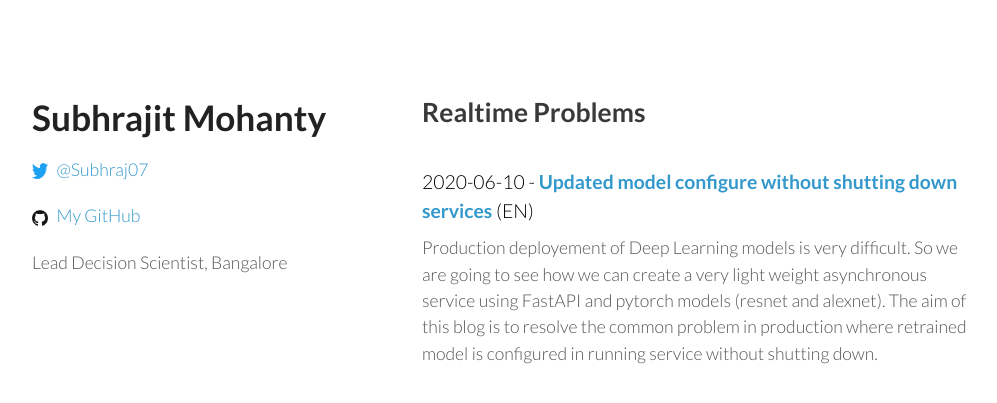
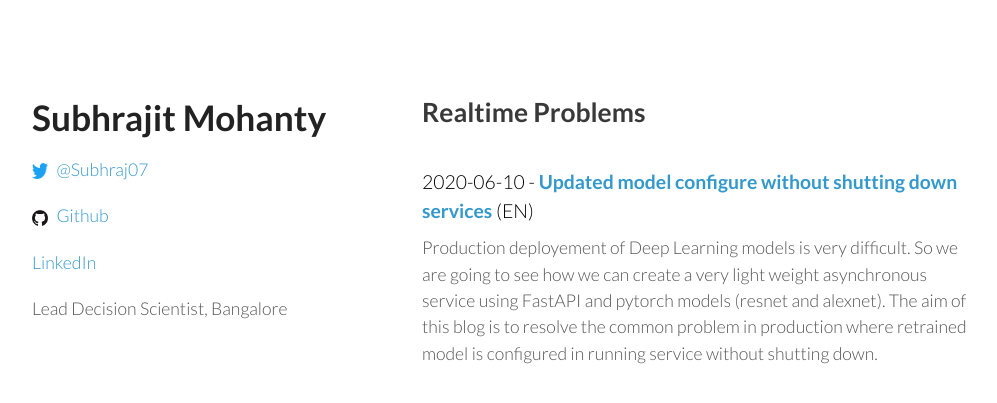
Before and after one commit to Subhraj07/Subhraj07.github.io, a Jekyll site: the page built from index.html, in a window 1280 px wide. Shown: the top 403 px of the page, without its empty margins (138-1135 px from the left). Built offline with Jekyll 4.4.1, drawn with Linux system fonts in a browser that asks for light colours; nearby versions of some CDN libraries.

Commit message:
linkedin profile updated

```diff
--- a/_layouts/home.html
+++ b/_layouts/home.html
@@ -19,15 +19,15 @@
         <p class="view">
           <a href="https://github.com/{{ site.github_username }}">
             <span class="icon"><img src="/images/github-logo.png"></span>
-            <span>My GitHub</span>
+            <span>Github</span>
+          </a>
+        </p>
+        <p class="view">
+          <a href="https://www.linkedin.com/{{ site.linkedin_url }}">
+            <span>LinkedIn</span>
           </a>
         </p>
         <!--
-        <p class="view">
-          <a href="https://www.linkedin.com/{{ site.linkedin_url }}">
-            <span>My LinkedIn</span>
-          </a>
-        </p>
         <p class="view">
           <a href="{{ site.bbl_url }}">
             <span>My Brown Bag Lunches</span>
```
